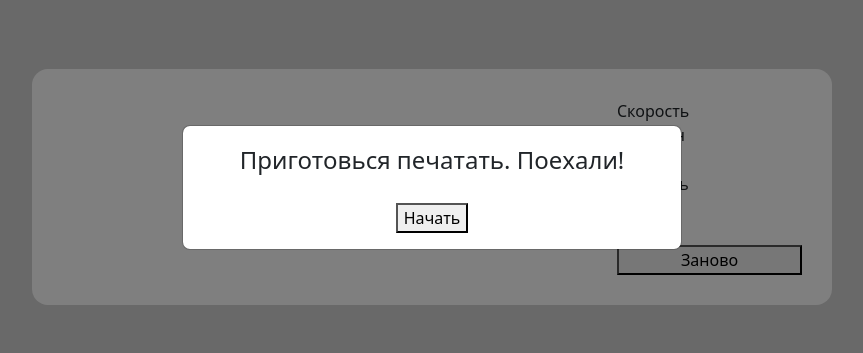
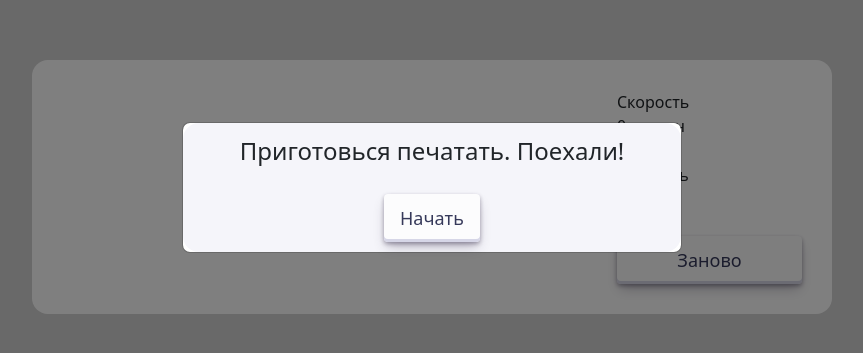
Before and after one commit to dannotdead/typing-simulator, a React (Create React App) app: page / in a window 1280 px wide. Shown: the part 213-566 px from the top of the page, without its empty margins (208-1071 px from the left). Built offline with nearby package versions, Linux system fonts and the light colour scheme.

Commit message:
feat: new style for button

```diff
--- a/src/App.tsx
+++ b/src/App.tsx
@@ -2,7 +2,7 @@ import React from 'react'
 import styled from 'styled-components'
 import {observer} from 'mobx-react-lite'
 import Simulator from './components/Simulator'
-import StartModal from './components/Modal'
+import StartModal from './components/StartModal'
 import modal from './store/modal'
 
 const StyledApp = styled.div`
--- /dev/null
+++ b/src/components/Controls/Button.tsx
@@ -0,0 +1,70 @@
+import React from 'react'
+import styled from 'styled-components'
+import store from '../../store/store'
+import modal from '../../store/modal'
+
+const ButtonTemplate = styled.button`
+	align-items: center;
+	appearance: none;
+	background-color: #FCFCFD;
+	border-radius: 4px;
+	border-width: 0;
+	box-shadow: rgba(45, 35, 66, 0.4) 0 2px 4px,
+		rgba(45, 35, 66, 0.3) 0 7px 13px -3px,
+		#D6D6E7 0 -3px 0 inset;
+	box-sizing: border-box;
+	color: #36395A;
+	cursor: pointer;
+	display: inline-flex;
+	//font-family: "JetBrains Mono", monospace;
+	height: 48px;
+	justify-content: center;
+	line-height: 1;
+	list-style: none;
+	overflow: hidden;
+	padding-left: 16px;
+	padding-right: 16px;
+	position: relative;
+	text-align: left;
+	text-decoration: none;
+	transition: box-shadow .15s,transform .15s;
+	user-select: none;
+	-webkit-user-select: none;
+	touch-action: manipulation;
+	white-space: nowrap;
+	will-change: box-shadow, transform;
+	font-size: 18px;
+
+	&:focus {
+		box-shadow: #D6D6E7 0 0 0 1.5px inset,
+			rgba(45, 35, 66, 0.4) 0 2px 4px,
+			rgba(45, 35, 66, 0.3) 0 7px 13px -3px,
+			#D6D6E7 0 -3px 0 inset;
+	}
+
+	&:hover {
+		box-shadow: rgba(45, 35, 66, 0.4) 0 4px 8px,
+			rgba(45, 35, 66, 0.3) 0 7px 13px -3px,
+			#D6D6E7 0 -3px 0 inset;
+		transform: translateY(-2px);
+	}
+
+	&:active {
+		box-shadow: #D6D6E7 0 3px 7px inset;
+		transform: translateY(2px);
+	}
+`
+
+const Button = (props: any) => {
+
+	const handleClick = () => {
+		store.generateText()
+		if (modal.show) modal.handleClose()
+	}
+
+	return (
+		<ButtonTemplate onClick={handleClick} {...props} />
+	)
+}
+
+export default Button
--- a/src/components/Controls/Controls.tsx
+++ b/src/components/Controls/Controls.tsx
@@ -2,7 +2,7 @@ import React from 'react'
 import styled from 'styled-components'
 import ControlsSpeed from './ControlsSpeed'
 import ControlsAccuracy from './ControlsAccuracy'
-import RestartButton from './RestartButton'
+import Button from './Button'
 
 const ControlsTemplate = styled.div`
 	display: flex;
@@ -16,7 +16,7 @@ const Controls = () => {
 		<ControlsTemplate>
 			<ControlsSpeed />
 			<ControlsAccuracy />
-			<RestartButton />
+			<Button>Заново</Button>
 		</ControlsTemplate>
 	)
 }
--- a/src/components/Controls/RestartButton.tsx
+++ /dev/null
@@ -1,14 +0,0 @@
-import React from 'react'
-import styled from 'styled-components'
-
-const ButtonTemplate = styled.button``
-
-const RestartButton = () => {
-	return (
-		<ButtonTemplate>
-			Заново
-		</ButtonTemplate>
-	)
-}
-
-export default RestartButton
--- a/src/components/Controls/StartButton.tsx
+++ /dev/null
@@ -1,21 +0,0 @@
-import React from 'react'
-import styled from 'styled-components'
-import store from '../../store/store'
-import modal from '../../store/modal'
-
-const ButtonTemplate = styled.button``
-
-const StartButton = () => {
-	return (
-		<ButtonTemplate
-			onClick={() => {
-				store.generateText()
-				modal.handleClose()
-			}}
-		>
-			Начать
-		</ButtonTemplate>
-	)
-}
-
-export default StartButton
--- a/src/components/Modal.tsx
+++ /dev/null
@@ -1,35 +0,0 @@
-import React from 'react'
-import {Modal} from 'react-bootstrap'
-import modal from '../store/modal'
-import StartButton from './Controls/StartButton'
-import styled from 'styled-components'
-
-const CenteredBody = styled.div`
-	display: flex;
-	flex-direction: column;
-	align-items: center;
-	gap: 25px;
-`
-
-const StartModal = () => {
-	return (
-		<>
-			<Modal
-				show={modal.show}
-				onHide={modal.handleClose}
-				backdrop='static'
-				keyboard={false}
-				centered
-			>
-				<Modal.Body>
-					<CenteredBody>
-						<Modal.Title>Приготовься печатать. Поехали!</Modal.Title>
-						<StartButton />
-					</CenteredBody>
-				</Modal.Body>
-			</Modal>
-		</>
-	)
-}
-
-export default StartModal
--- /dev/null
+++ b/src/components/StartModal.tsx
@@ -0,0 +1,34 @@
+import React from 'react'
+import {Modal} from 'react-bootstrap'
+import modal from '../store/modal'
+import styled from 'styled-components'
+import Button from './Controls/Button'
+
+const CenteredBody = styled.div`
+	display: flex;
+	flex-direction: column;
+	align-items: center;
+	gap: 25px;
+	background-color: #F5F5FA;
+	padding: 10px;
+	border-radius: 16px;
+`
+
+const StartModal = () => {
+	return (
+		<Modal
+			show={modal.show}
+			onHide={modal.handleClose}
+			backdrop='static'
+			keyboard={false}
+			centered
+		>
+			<CenteredBody>
+				<Modal.Title>Приготовься печатать. Поехали!</Modal.Title>
+				<Button>Начать</Button>
+			</CenteredBody>
+		</Modal>
+	)
+}
+
+export default StartModal
```
